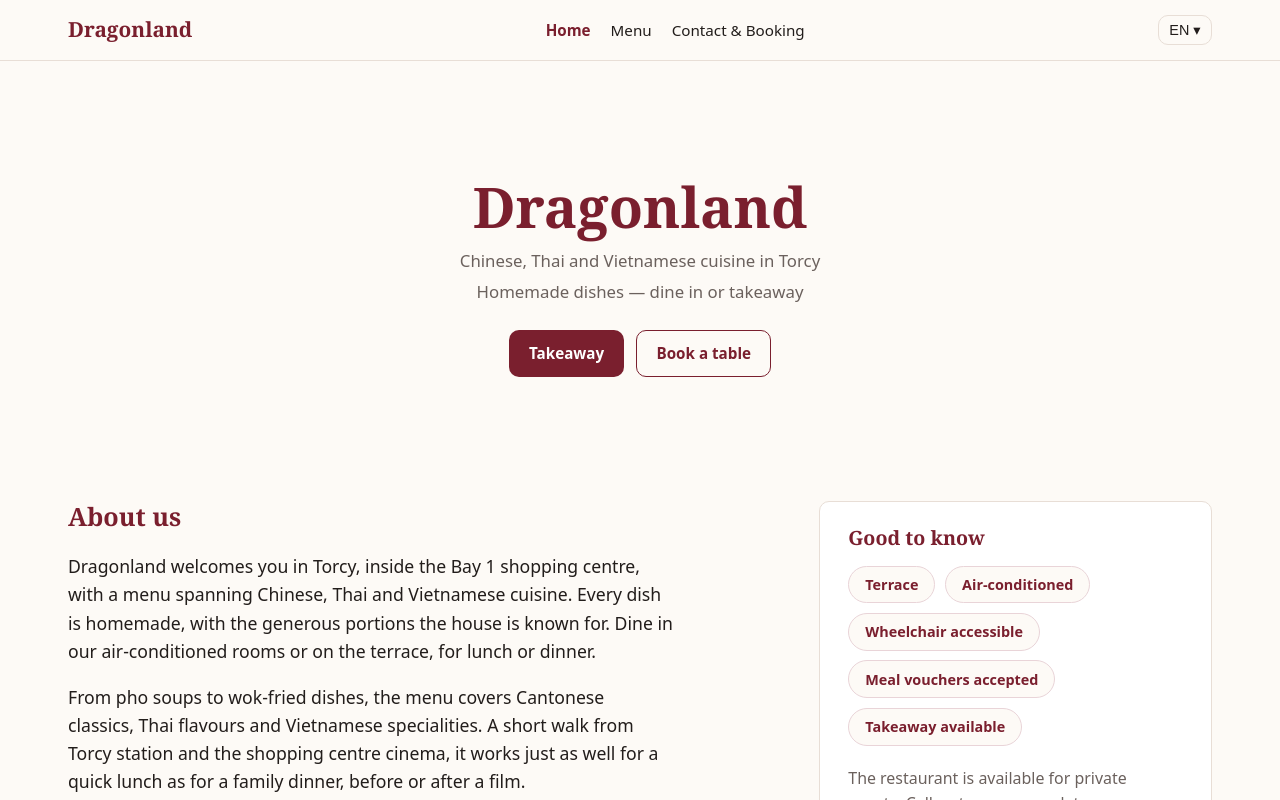
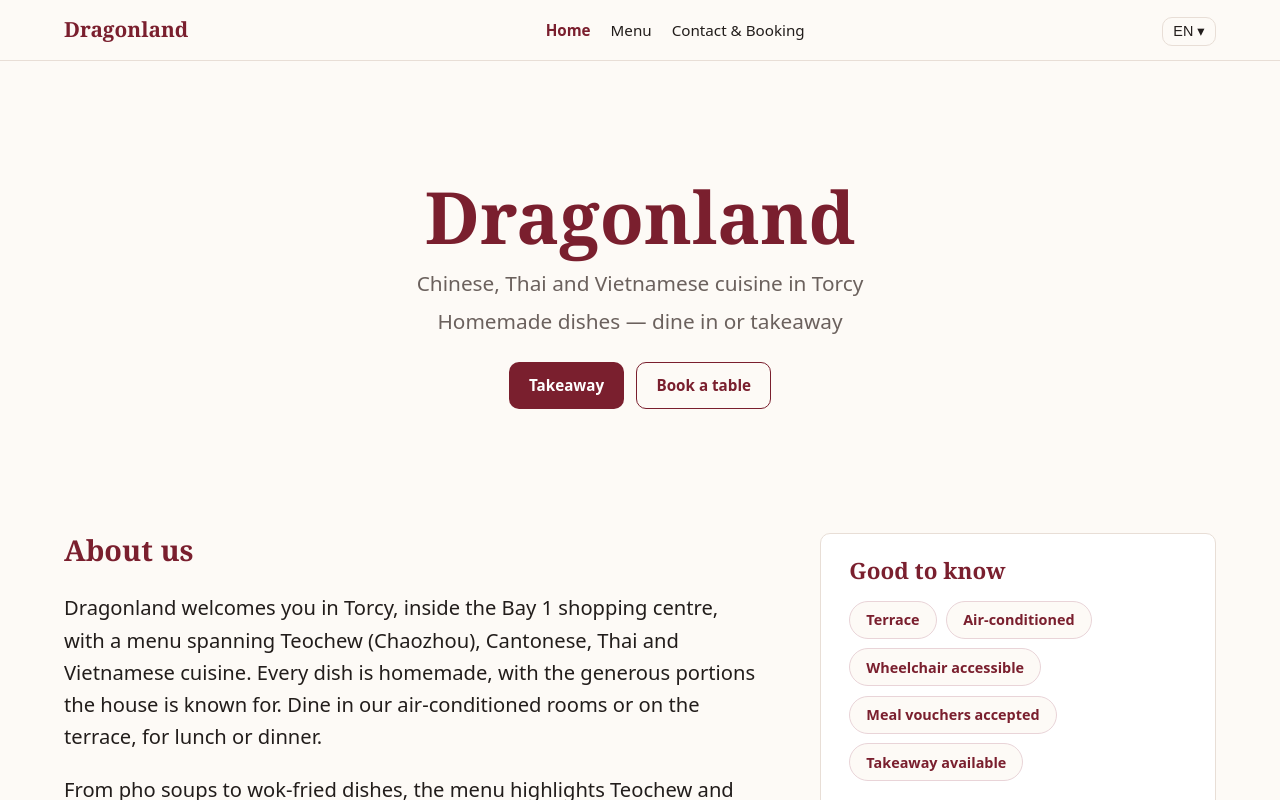
Before and after one commit to Eva-S-Cheng/dragonland-torcy, a React (Vite) app: page / in a window 1280 px wide. Shown: the top 800 px of the page. Built offline with nearby package versions, Linux system fonts and the light colour scheme.

Commit message:
Enriching the description

```diff
--- a/src/i18n/en.json
+++ b/src/i18n/en.json
@@ -45,9 +45,9 @@
   },
   "about": {
     "title": "About us",
-    "text": "Dragonland welcomes you in Torcy, inside the Bay 1 shopping centre, with a menu spanning Chinese, Thai and Vietnamese cuisine. Every dish is homemade, with the generous portions the house is known for. Dine in our air-conditioned rooms or on the terrace, for lunch or dinner.",
+    "text": "Dragonland welcomes you in Torcy, inside the Bay 1 shopping centre, with a menu spanning Teochew (Chaozhou), Cantonese, Thai and Vietnamese cuisine. Every dish is homemade, with the generous portions the house is known for. Dine in our air-conditioned rooms or on the terrace, for lunch or dinner.",
     "events": "The restaurant is available for private events. Call us to arrange a date.",
-    "text2": "From pho soups to wok-fried dishes, the menu covers Cantonese classics, Thai flavours and Vietnamese specialities. A short walk from Torcy station and the shopping centre cinema, it works just as well for a quick lunch as for a family dinner, before or after a film."
+    "text2": "From pho soups to wok-fried dishes, the menu highlights Teochew and Cantonese specialities alongside Thai flavours and Vietnamese classics. A short walk from Torcy station and the shopping centre cinema, it works just as well for a quick lunch as for a family dinner, before or after a film."
   },
   "features": {
     "title": "Good to know",
--- a/src/i18n/fr.json
+++ b/src/i18n/fr.json
@@ -45,9 +45,9 @@
   },
   "about": {
     "title": "La maison",
-    "text": "Dragonland vous accueille à Torcy, au sein du centre commercial Bay 1, autour d'une carte qui traverse les cuisines chinoise, thaïlandaise et vietnamienne. Tous nos plats sont préparés maison, avec des portions généreuses qui font la réputation de la maison. En salle climatisée ou en terrasse, à midi comme au soir.",
+    "text": "Dragonland vous accueille à Torcy, au sein du centre commercial Bay 1, autour d'une carte qui traverse les cuisines teochew (潮州), cantonaise, thaïlandaise et vietnamienne. Tous nos plats sont préparés maison, avec des portions généreuses qui font la réputation de la maison. En salle climatisée ou en terrasse, à midi comme au soir.",
     "events": "Le restaurant peut accueillir vos événements privés. Appelez-nous pour convenir d'une date.",
-    "text2": "Des soupes pho aux plats sautés au wok, la carte fait la part belle aux classiques cantonais, aux saveurs thaïes et aux spécialités vietnamiennes. À deux pas de la gare de Torcy et du cinéma du centre commercial, l'adresse se prête aussi bien au déjeuner rapide qu'au dîner en famille, avant ou après une séance."
+    "text2": "Des soupes pho aux plats sautés au wok, la carte fait la part belle aux spécialités teochew et cantonaises, aux saveurs thaïes et aux classiques vietnamiens. À deux pas de la gare de Torcy et du cinéma du centre commercial, l'adresse se prête aussi bien au déjeuner rapide qu'au dîner en famille, avant ou après une séance."
   },
   "features": {
     "title": "Bon à savoir",
--- a/src/i18n/zh-Hans.json
+++ b/src/i18n/zh-Hans.json
@@ -45,9 +45,9 @@
   },
   "about": {
     "title": "关于我们",
-    "text": "忠诚位于托尔西 Bay 1 购物中心，菜单汇集中式、泰式与越式料理。所有菜品均为自家制作，份量丰盛，是本店的招牌特色。设有空调座位与露天座位，午市晚市均营业。",
+    "text": "忠诚位于托尔西 Bay 1 购物中心，菜单汇集潮州菜、粤菜、泰式与越式料理。所有菜品均为自家制作，份量丰盛，是本店的招牌特色。设有空调座位与露天座位，午市晚市均营业。",
     "events": "本店可承办私人聚会与宴席，欢迎来电洽询。",
-    "text2": "从越式河粉到锅气小炒，菜单涵盖粤式经典、泰式风味与越南特色料理。餐厅邻近托尔西车站与购物中心影城，无论是快捷午餐还是家庭晚餐，看电影前后用餐都非常方便。"
+    "text2": "从越式河粉到锅气小炒，菜单以潮州与粤式特色菜为主，兼有泰式风味与越南经典。餐厅邻近托尔西车站与购物中心影城，无论是快捷午餐还是家庭晚餐，看电影前后用餐都非常方便。"
   },
   "features": {
     "title": "贴心信息",
--- a/src/i18n/zh-Hant.json
+++ b/src/i18n/zh-Hant.json
@@ -45,9 +45,9 @@
   },
   "about": {
     "title": "關於我們",
-    "text": "忠誠位於托爾西 Bay 1 購物中心，菜單匯集中式、泰式與越式料理。所有菜品皆為自家製作，份量豐盛，是本店的招牌特色。設有冷氣座位與露天座位，午市晚市均營業。",
+    "text": "忠誠位於托爾西 Bay 1 購物中心，菜單匯集潮州菜、粵菜、泰式與越式料理。所有菜品皆為自家製作，份量豐盛，是本店的招牌特色。設有冷氣座位與露天座位，午市晚市均營業。",
     "events": "本店可承辦私人聚會與宴席，歡迎來電洽詢。",
-    "text2": "從越式河粉到鑊氣小炒，菜單涵蓋粵式經典、泰式風味與越南特色料理。餐廳鄰近托爾西車站與購物中心影城，無論是快捷午餐還是家庭晚餐，看電影前後用餐都非常方便。"
+    "text2": "從越式河粉到鑊氣小炒，菜單以潮州與粵式特色菜為主，兼有泰式風味與越南經典。餐廳鄰近托爾西車站與購物中心影城，無論是快捷午餐還是家庭晚餐，看電影前後用餐都非常方便。"
   },
   "features": {
     "title": "貼心資訊",
--- a/src/styles.css
+++ b/src/styles.css
@@ -21,8 +21,8 @@
     --font-body: system-ui, -apple-system, 'Segoe UI', sans-serif;
 
     /* Layout */
-    --max-width: 1240px;
-    --gutter: clamp(1.25rem, 4vw, 3rem);
+    --max-width: 1600px;
+    --gutter: clamp(1.25rem, 5vw, 5rem);
     --cta-bar-height: 64px;
     --radius: 10px;
   }
@@ -36,7 +36,7 @@
     font-family: var(--font-body);
     color: var(--ink);
     background: var(--paper);
-    font-size: clamp(0.95rem, 0.88rem + 0.35vw, 1.05rem);
+    font-size: clamp(0.95rem, 0.85rem + 0.45vw, 1.2rem);
     line-height: 1.6;
     -webkit-font-smoothing: antialiased;
   }
@@ -183,12 +183,16 @@
   }
 
   .hero h1 {
-    font-size: clamp(2.2rem, 6vw, 3.5rem);
+    font-size: clamp(2.2rem, 6vw, 4.5rem);
     margin: 0 0 0.5rem;
     color: var(--red);
   }
 
-  .hero p { color: var(--ink-soft); margin: 0.25rem 0; }
+  .hero p {
+    color: var(--ink-soft);
+    margin: 0.25rem 0;
+    font-size: clamp(1rem, 0.9rem + 0.5vw, 1.35rem);
+  }
 
   .section { padding: 2.5rem 0; }
   .section h2 { color: var(--red); }
@@ -218,7 +222,7 @@
 
   .about-main p {
     font-size: 1.05em;
-    max-width: 60ch;
+    max-width: 72ch;
   }
 
   .about-aside {
```
